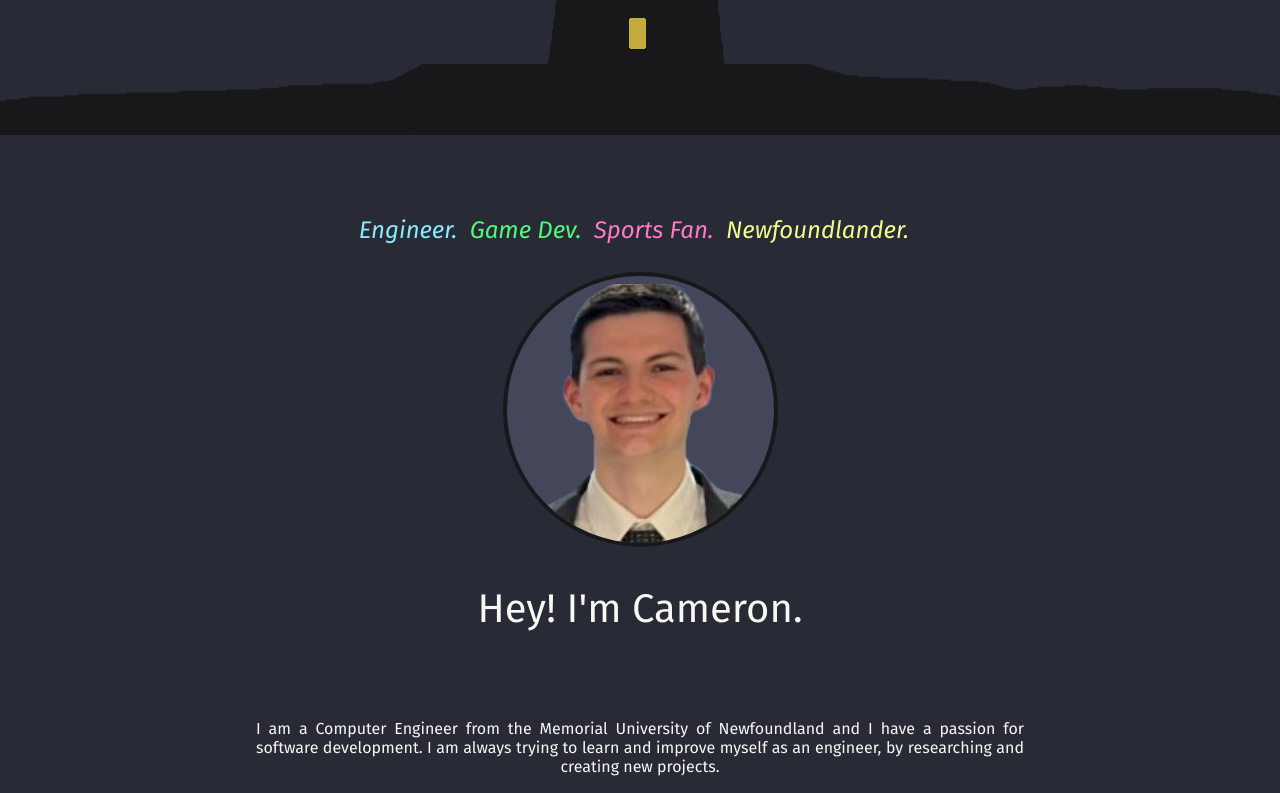
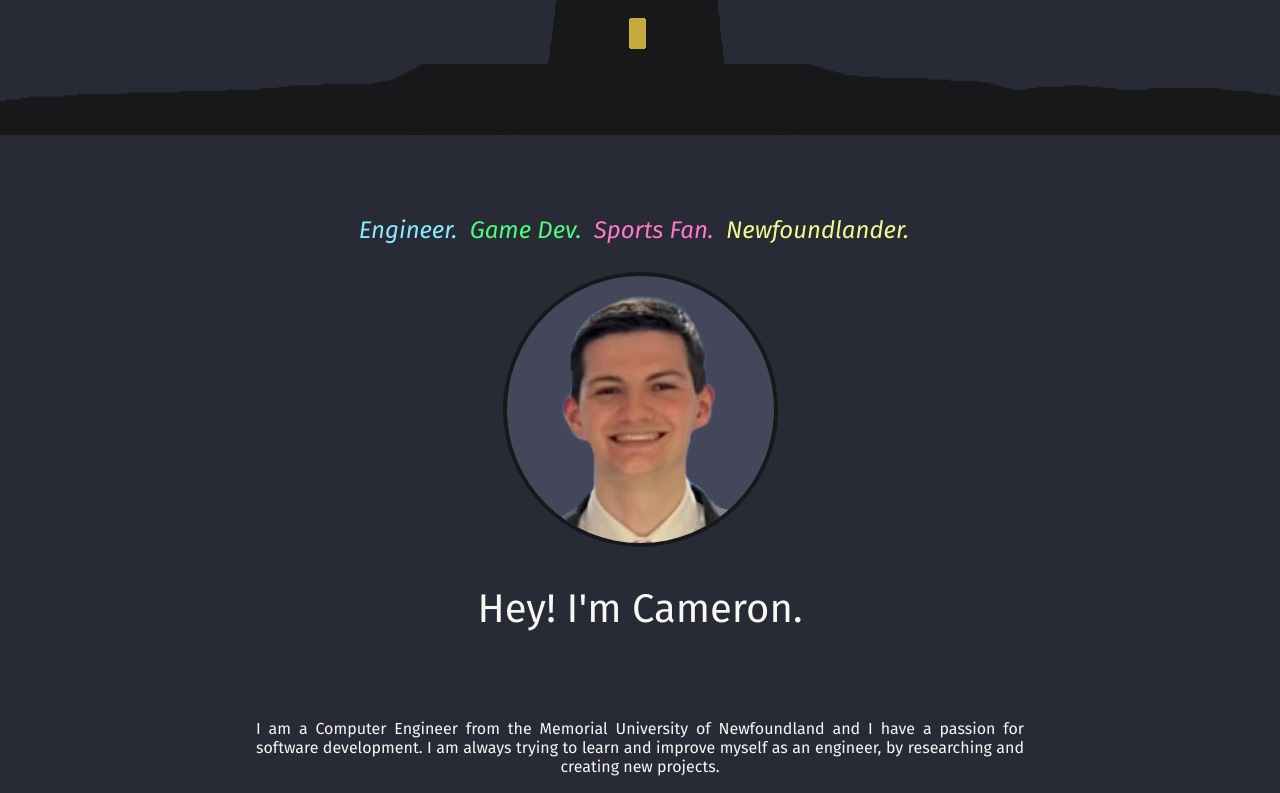
Before and after one commit to Cameronek/CK-Portfolio, a React (Create React App) app in the folder portfolio/: page / in a window 1280 px wide. Shown: the part 601-1394 px from the top of the page. Built offline with nearby package versions, Linux system fonts and the light colour scheme.

Commit message:
Made changes to try to resolve issue with headshotContainer's stretching, created plan to refactor introduction such that this doesnt occur.

```diff
--- a/portfolio/src/components/Introduction/introduction.css
+++ b/portfolio/src/components/Introduction/introduction.css
@@ -9,7 +9,17 @@
 	justify-content: center;
 	align-items: center;
 }
+ /*
 
+Modify introduction such that
+
+titles embedded directly into App.js
+
+headshot container is separated into its own component
+
+keep Name, and Description
+
+  */
 
 .headshotContainer {
     width: 275px;
@@ -23,11 +33,13 @@
 }
 
 .headshot {
+
     width: 100%;
-    height: 100%;
+    height: 120%;
     object-fit: cover;
-    position: absolute;
-    top: 3%;
+   /* position: absolute; */
+    object-position: center;
+    /*top: 5%; */
 }
 
 .name {
```
